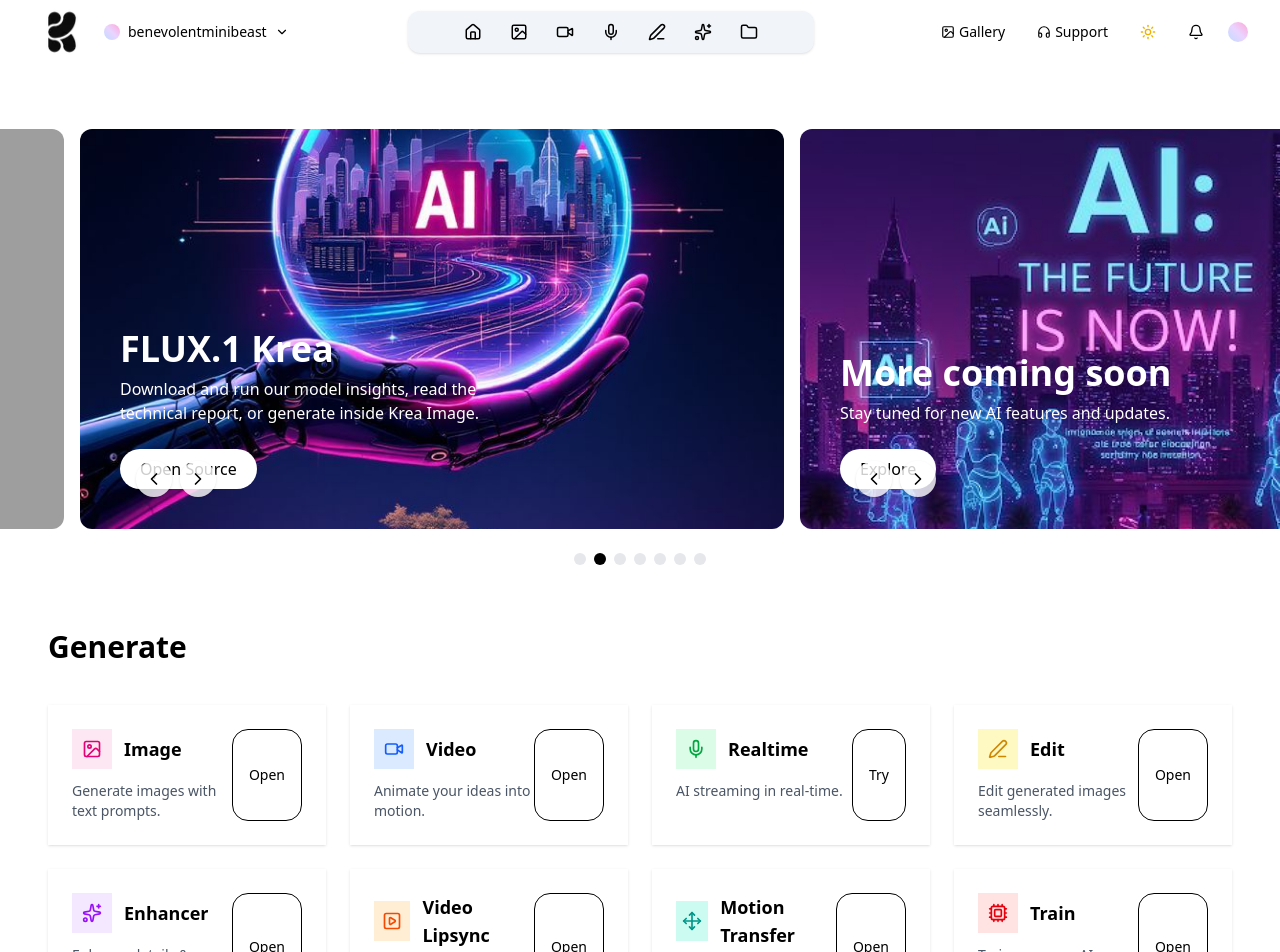
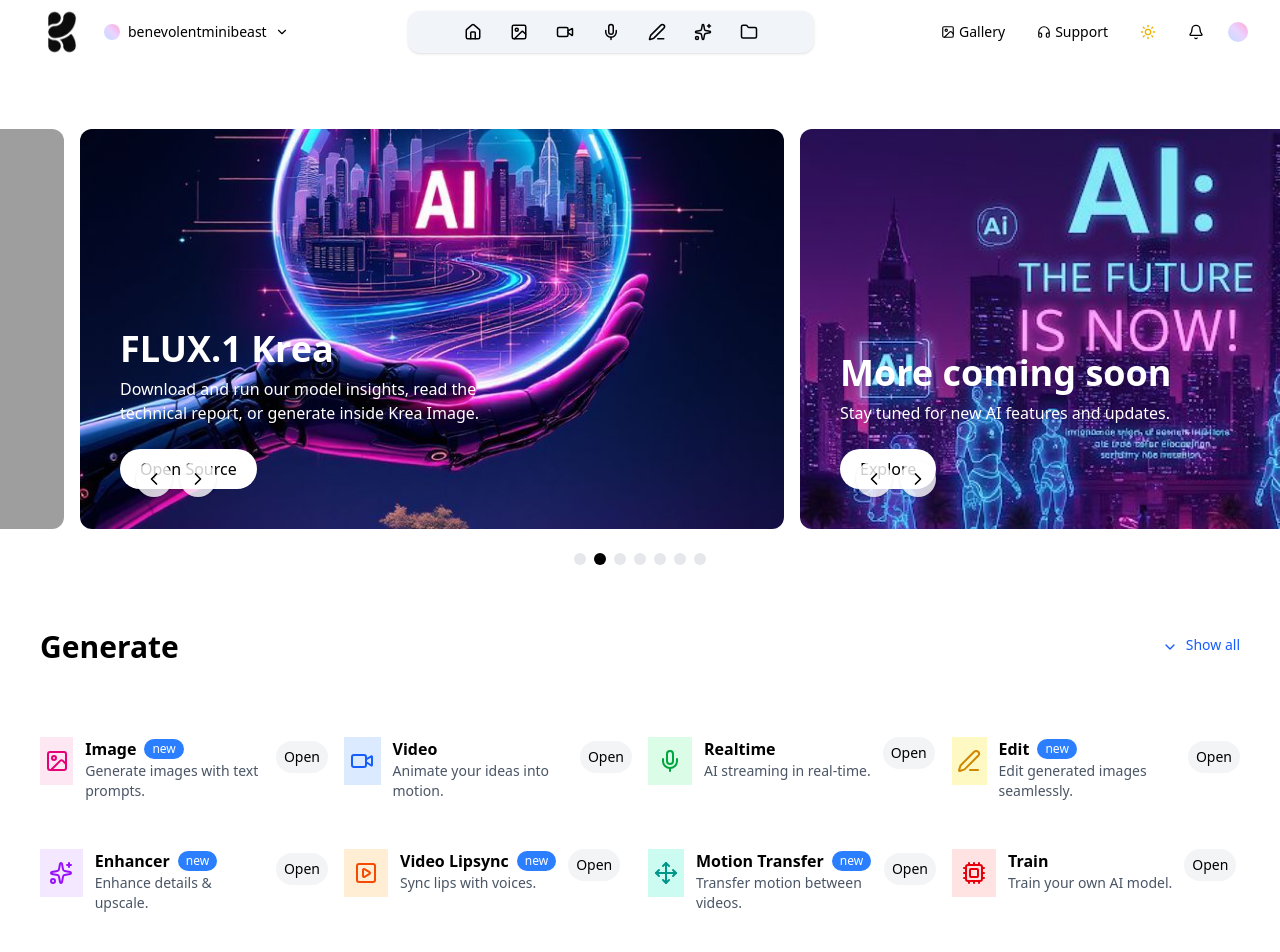
Before and after one commit to bolafayo/gallery, a Next.js app: page / in a window 1280 px wide. Shown: the top 952 px of the page. Built offline with nearby package versions, Linux system fonts and the light colour scheme; grey boxes are pictures that could not be loaded.

Commit message:
added new images

```diff
--- a/app/components/generate.tsx
+++ b/app/components/generate.tsx
@@ -10,11 +10,14 @@ import {
   PlaySquare,
   Move,
   Cpu,
+  ChevronDown,
 } from "lucide-react";
+
 
 const tools = [
   {
     name: "Image",
+    title: "new",
     desc: "Generate images with text prompts.",
     btn: "Open",
     icon: ImageIcon,
@@ -30,12 +33,13 @@ const tools = [
   {
     name: "Realtime",
     desc: "AI streaming in real-time.",
-    btn: "Try",
+    btn: "Open",
     icon: Mic,
     color: "bg-green-100 text-green-600 dark:bg-green-900/40 dark:text-green-300",
   },
   {
     name: "Edit",
+    title: "new",
     desc: "Edit generated images seamlessly.",
     btn: "Open",
     icon: Edit3,
@@ -43,6 +47,7 @@ const tools = [
   },
   {
     name: "Enhancer",
+    title: "new",
     desc: "Enhance details & upscale.",
     btn: "Open",
     icon: Sparkles,
@@ -50,6 +55,7 @@ const tools = [
   },
   {
     name: "Video Lipsync",
+    title: "new",
     desc: "Sync lips with voices.",
     btn: "Open",
     icon: PlaySquare,
@@ -57,6 +63,7 @@ const tools = [
   },
   {
     name: "Motion Transfer",
+    title: "new",
     desc: "Transfer motion between videos.",
     btn: "Open",
     icon: Move,
@@ -73,36 +80,55 @@ const tools = [
 
 export default function Generate() {
   return (
-    <section className="px-6 md:px-12 py-6">
-
-      <h3 className="text-2xl md:text-3xl font-bold mb-10">Generate</h3>
+    <section className="px-6 md:px-10 py-6">
+         <div className="flex items-center justify-between mb-10">
+        <h3 className="text-2xl md:text-3xl font-bold">Generate</h3>
+        <button className="text-sm font-medium text-blue-600 cursor-pointer flex gap-2">
+          <ChevronDown className="w-4 "></ChevronDown> Show all
+        </button>
+      </div>
 
 
-      <div className="grid grid-cols-1 sm:grid-cols-2 lg:grid-cols-4 gap-6">
+      <div className="grid grid-cols-1 sm:grid-cols-2 lg:grid-cols-4 gap-4">
         {tools.map((tool, i) => (
           <div
             key={i}
-            className="flex  justify-between p-6   bg-white dark:bg-neutral-900 dark:border-neutral-800 shadow-sm hover:shadow-md transition"
+            className="flex  justify-between mt-8   "
           >
             <div>
 
-              <div className="flex items-center gap-3 mb-3">
+              <div className="flex items-start  gap-3 ">
                 <div
-                  className={`w-10 h-10 flex items-center justify-center  ${tool.color}`}
+                  className={`w-11 h-12  flex items-center justify-center  ${tool.color}`}
                 >
-                  <tool.icon className="w-5 h-5" />
+                  <tool.icon className="w-6 h-6 " />
                 </div>
-                <h4 className="text-lg font-semibold">{tool.name}</h4>
-              </div>
-              <p className="text-sm text-gray-600 dark:text-gray-400">
+                <div>
+                <div className="flex items-center gap-2">
+                  <h4 className="text-base font-semibold">{tool.name}</h4>
+                  {tool.title && (
+                    <span className="text-xs bg-blue-500 text-white px-2 py-0.5 rounded-full">
+                      {tool.title}
+                    </span>
+                  )}
+                </div>
+                <p className="text-sm text-gray-600 dark:text-gray-400   ">
                 {tool.desc}
               </p>
+
+                </div>
+
+
+                <button className="mb-7 self-end px-2 py-1.5 text-sm font-normal rounded-full bg-gray-100 hover:bg-gray-200 dark:bg-gray-800 dark:hover:bg-gray-700 dark:text-white ">
+
+              {tool.btn}
+            </button>
+              </div>
+
             </div>
 
 
-            <button className="mt-8-fit px-4 py-2 text-sm font-medium border  dark:text-black hover:opacity-90 transition cursor-pointer hover:shadow-md rounded-2xl  ">
-              {tool.btn}
-            </button>
+
           </div>
         ))}
       </div>
```
